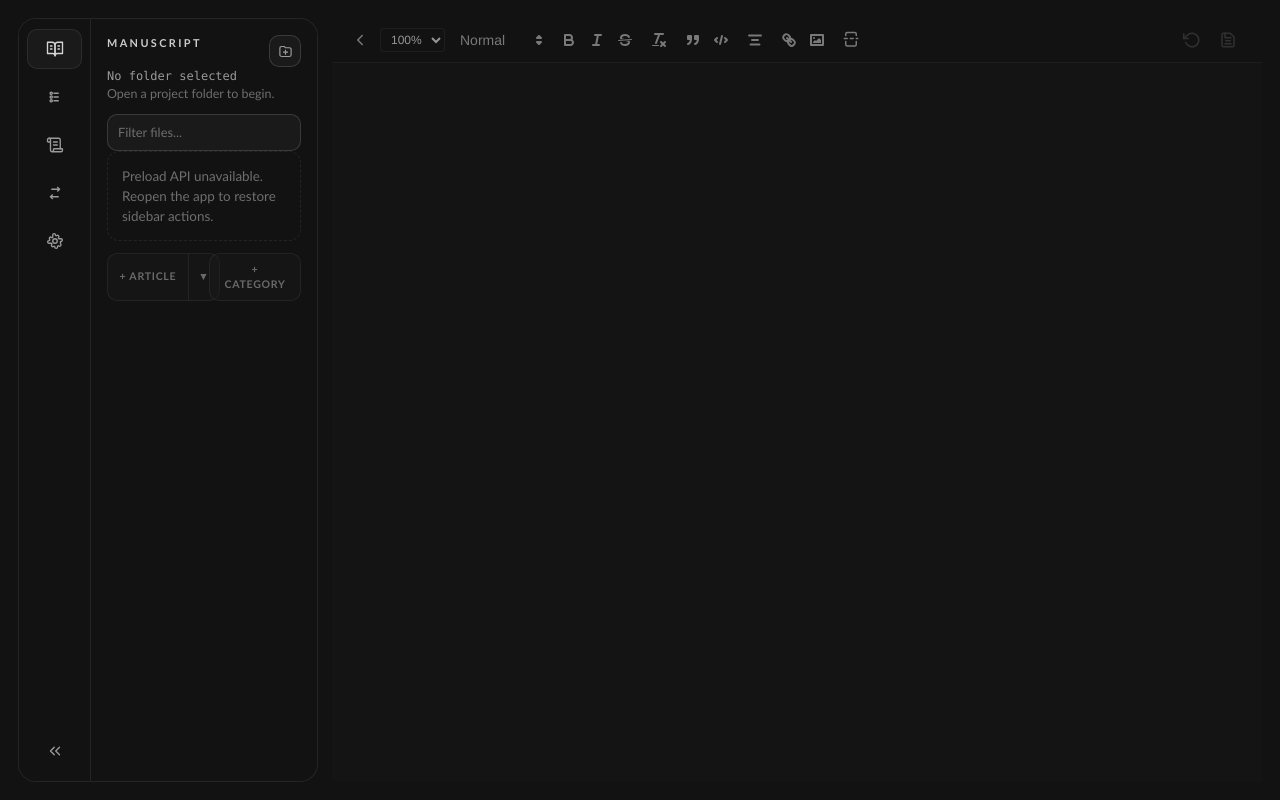
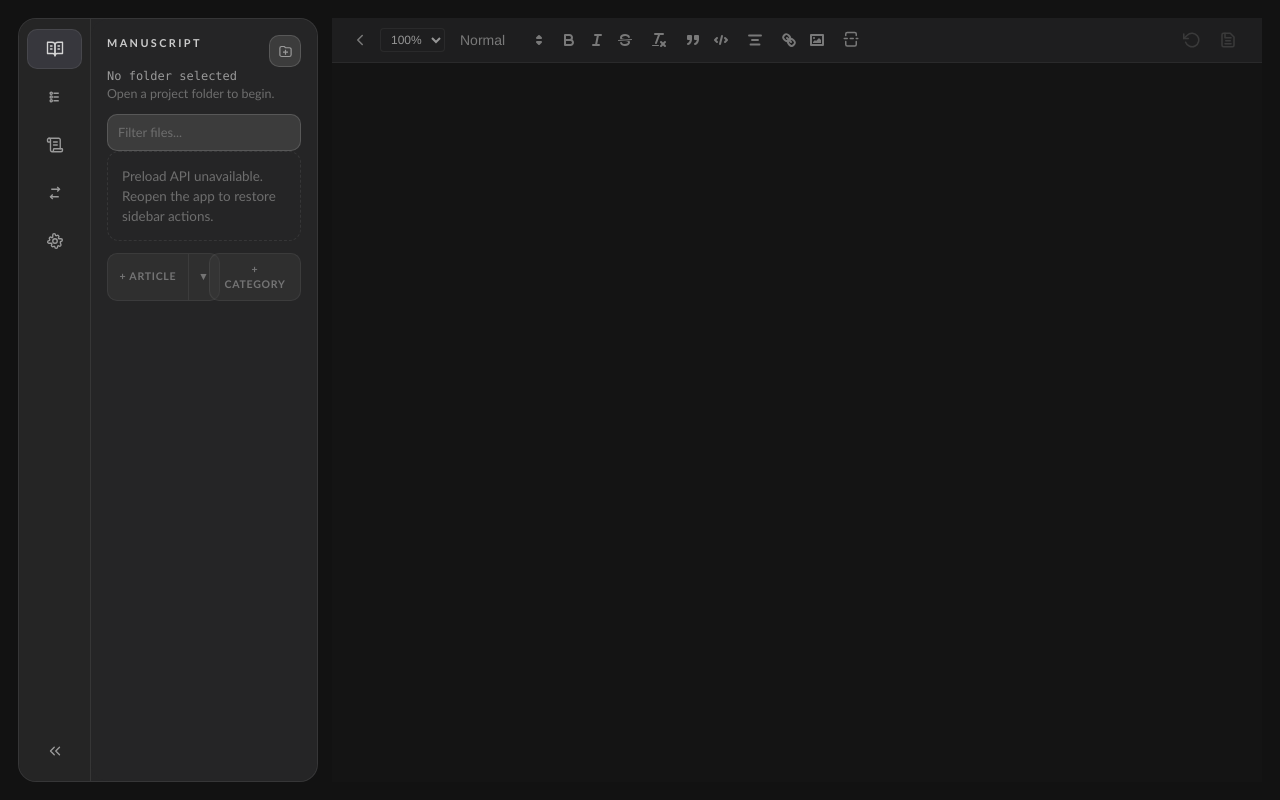
Before and after one commit to luisoncpp/Trama, a Preact app: page / in a window 1280 px wide. Built offline with nearby package versions, Linux system fonts and the light colour scheme.

Commit message:
darkens rail bar(trail and error tweak.

```diff
--- a/src/styles/01-theme-tokens.css
+++ b/src/styles/01-theme-tokens.css
@@ -3,12 +3,12 @@
 :root {
   font-family: 'Segoe UI Variable Text', 'Trebuchet MS', sans-serif;
   --color-scheme: dark;
-  /* Shell panes #121212, editor canvas #151515, native title bar matches shell. */
+  /* Outside panels + title bar #121212; sidebar/pane chrome #252526; editor canvas #151515. */
   --shell-bg: #121212;
-  --app-bg: #121212;
-  --title-bar-bg: #121212;
-  --panel-bg: #121212;
-  --panel-strong: #121212;
+  --app-bg: var(--shell-bg);
+  --title-bar-bg: var(--shell-bg);
+  --panel-bg: #252526;
+  --panel-strong: #252526;
   --border: rgba(255, 255, 255, 0.08);
   --border-strong: rgba(255, 255, 255, 0.14);
   --text-main: #d4d4d4;
@@ -22,44 +22,44 @@
   --canvas: #151515;
   --canvas-ink: #d4d4d4;
   --shadow-lg: none;
-  --body-bg: #121212;
-  --panel-badge-bg: rgba(255, 255, 255, 0.04);
-  --surface-input-bg: #1a1a1a;
+  --body-bg: var(--shell-bg);
+  --panel-badge-bg: rgba(255, 255, 255, 0.03);
+  --surface-input-bg: #3c3c3c;
   /* Hover is transient -> blue. */
   --surface-hover-bg: rgba(110, 166, 255, 0.1);
-  /* surface-accent backs persistent selection — one step above shell, below editor. */
-  --surface-accent-bg: #1a1a1a;
-  --surface-accent-strong-bg: #222222;
+  /* surface-accent backs sidebar/pane selection states. */
+  --surface-accent-bg: #37373d;
+  --surface-accent-strong-bg: #3e3e42;
   --accent-border: rgba(255, 255, 255, 0.12);
   --accent-border-strong: rgba(255, 255, 255, 0.18);
   --shadow-float: 0 12px 28px rgba(0, 0, 0, 0.4);
-  --menu-bg: #121212;
-  --context-menu-bg: #121212;
+  --menu-bg: #2d2d2d;
+  --context-menu-bg: #252526;
   --modal-overlay: rgba(0, 0, 0, 0.58);
-  --dialog-bg: #121212;
+  --dialog-bg: #252526;
   --button-primary-bg: linear-gradient(180deg, #88b7ff 0%, #578de8 100%);
   --button-primary-ink: #09111f;
   --button-warning-bg: linear-gradient(180deg, #e0b48f 0%, #c97f48 100%);
   --button-warning-ink: #211209;
   --warning-border: rgba(216, 156, 104, 0.35);
   --warning-text: #f0c7a6;
-  --sidebar-rail-bg: #121212;
-  --workspace-control-bg: #121212;
-  --split-pane-bg: #121212;
+  --sidebar-rail-bg: #252525;
+  --workspace-control-bg: #252526;
+  --split-pane-bg: #252526;
   --split-pane-active-border: rgba(255, 255, 255, 0.12);
   --split-pane-active-shadow: none;
   --split-pane-inactive-border: rgba(255, 255, 255, 0.06);
-  --split-divider-bg: #121212;
+  --split-divider-bg: var(--shell-bg);
   --split-divider-handle: rgba(128, 128, 128, 0.55);
   --split-divider-handle-hover: rgba(204, 204, 204, 0.75);
   --tree-row-bg: transparent;
   /* Selected file persists on screen -> neutral grey highlight, not warm. */
-  --tree-row-active-bg: #1a1a1a;
+  --tree-row-active-bg: #37373d;
   --tree-row-active-border: rgba(255, 255, 255, 0.08);
   --tree-icon: #afafaf;
   --tree-folder-icon: #afafaf;
   --tree-file-icon: #afafaf;
-  --document-meta-bg: #121212;
+  --document-meta-bg: #252526;
   --dirty-text: #569cd6;
   --dirty-badge-bg: #569cd6;
   --clean-text: #9a9a9a;
@@ -74,7 +74,7 @@
   --conflict-pre-border: rgba(255, 255, 255, 0.08);
   --conflict-pre-bg: #151515;
   --conflict-pre-text: #d4d4d4;
-  --toolbar-bg: #121212;
+  --toolbar-bg: #252526;
   --editor-canvas-bg: #151515;
   --editor-placeholder: rgba(160, 160, 160, 0.68);
   --editor-heading: #cccccc;
@@ -86,7 +86,7 @@
   --editor-code-text: #d4d4d4;
   --quill-icon: rgb(170 170 170);
   --quill-picker: rgb(170 170 170);
-  --quill-picker-bg: #1a1a1a;
+  --quill-picker-bg: #2d2d2d;
   --quill-picker-border: rgb(72 72 72);
   --quill-picker-text: rgb(212 212 212);
   --quill-active: rgb(110 166 255);
@@ -129,9 +129,9 @@ html[data-theme='light'] {
   --button-warning-ink: #3b1f0f;
   --warning-border: rgba(197, 127, 72, 0.3);
   --warning-text: #9d5b28;
-  --sidebar-rail-bg: rgba(229, 237, 248, 0.9);
+  --sidebar-rail-bg: rgba(71, 72, 75, 0.315);
   --workspace-control-bg: rgba(244, 248, 255, 0.88);
-  --split-pane-bg: linear-gradient(180deg, rgba(252, 253, 255, 0.96), rgba(239, 245, 255, 0.98));
+  --split-pane-bg: linear-gradient(180deg, rgba(252, 253, 255, 0.062), rgba(239, 245, 255, 0.98));
   --split-pane-active-border: rgba(42, 114, 235, 0.28);
   --split-pane-active-shadow: inset 0 0 0 1px rgba(42, 114, 235, 0.12);
   --split-pane-inactive-border: rgba(145, 161, 188, 0.62);
```
